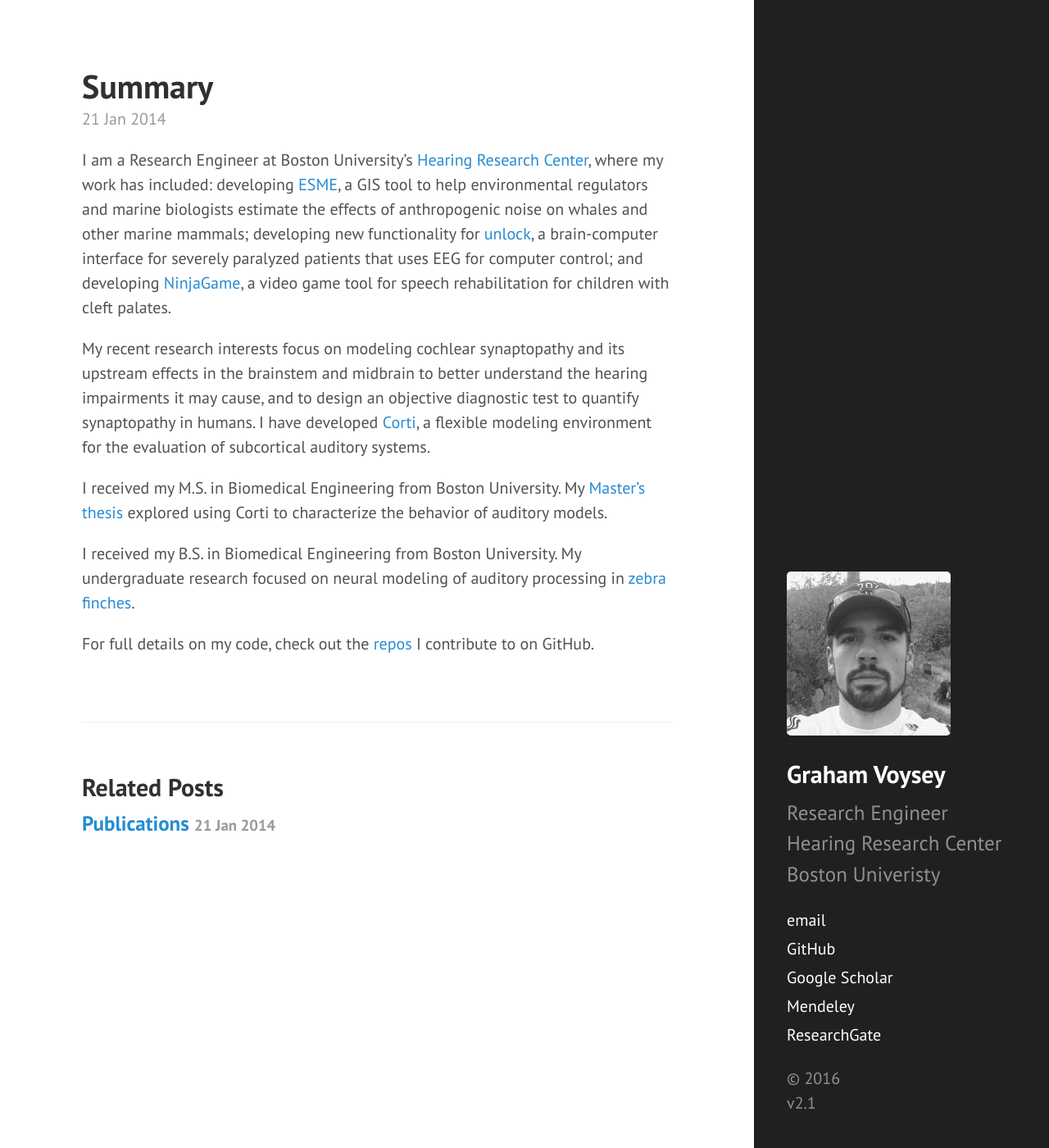
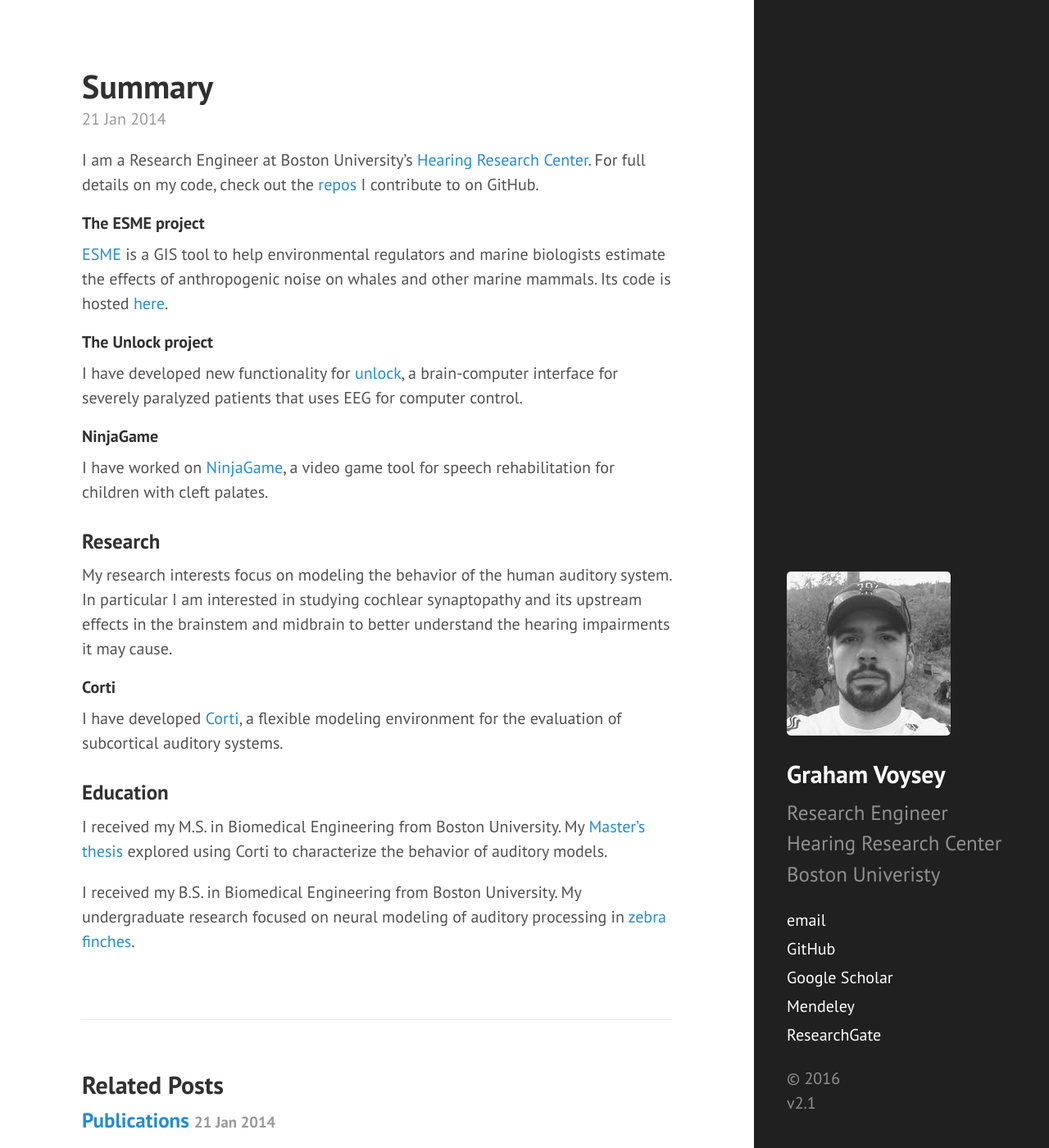
Before and after one commit to gvoysey/gvoysey.github.io, a Jekyll site: the page built from _posts/2014-01-21-summary.md, in a window 1280 px wide and 1400 px high. Shown: the whole window at 82% size. Built offline with Jekyll 4.4.1, drawn with Linux system fonts in a browser that asks for light colours.

Commit message:
Update 2014-01-21-summary.md

```diff
--- a/_posts/2014-01-21-summary.md
+++ b/_posts/2014-01-21-summary.md
@@ -2,12 +2,22 @@
 layout: post
 title: Summary
 ---
-I am a Research Engineer at Boston University's [Hearing Research Center](http://bu.edu/hrc), where my work has included: developing  [ESME](https://esme.bu.edu), a GIS tool to help environmental regulators and marine biologists estimate the effects of anthropogenic noise on whales and other marine mammals; developing new functionality for  [unlock](http://unlockproject.org), a brain-computer interface for severely paralyzed patients that uses EEG for computer control; and developing [NinjaGame](https://crowdfunding.bu.edu/project/5434508a092065263529349a/updates/1), a video game tool for speech rehabilitation for children with cleft palates.
+I am a Research Engineer at Boston University's [Hearing Research Center](http://bu.edu/hrc). For full details on my code, check out the [repos](https://github.com/gvoysey) I contribute to on GitHub.
+#### The ESME project
+[ESME](https://esme.bu.edu) is a GIS tool to help environmental regulators and marine biologists estimate the effects of anthropogenic noise on whales and other marine mammals.  Its code is hosted [here](https://github.com/AuditoryBiophysicsLab/ESME-Workbench).
+#### The Unlock project
+I have developed new functionality for [unlock](http://unlockproject.org), a brain-computer interface for severely paralyzed patients that uses EEG for computer control.
+#### NinjaGame
+I have worked on [NinjaGame](https://crowdfunding.bu.edu/project/5434508a092065263529349a/updates/1), a video game tool for speech rehabilitation for children with cleft palates.
+### Research
+My research interests focus on modeling the behavior of the human auditory system.  In particular I am interested in studying cochlear synaptopathy and its upstream effects in the brainstem and midbrain to better understand the hearing impairments it may cause.
+#### Corti
+I have developed [Corti](https://github.com/gvoysey/corti), a flexible modeling environment for the evaluation of subcortical auditory systems.
 
-My recent research interests focus on modeling cochlear synaptopathy and its upstream effects in the brainstem and midbrain to better understand the hearing impairments it may cause, and to design an objective diagnostic test to quantify synaptopathy in humans.  I have developed [Corti](https://github.com/gvoysey/corti), a flexible modeling environment for the evaluation of subcortical auditory systems.
 
+
+
+### Education
 I received my M.S. in Biomedical Engineering from Boston University.  My [Master's thesis](https://github.com/gvoysey/thesis) explored using Corti to characterize the behavior of auditory models.
 
 I received my B.S. in Biomedical Engineering from Boston University.  My undergraduate research focused on neural modeling of auditory processing  in [zebra finches](https://github.com/gvoysey/gabor-strf/tree/master/doc).
-
-For full details on my code, check out the [repos](https://github.com/gvoysey) I contribute to on GitHub.
```
